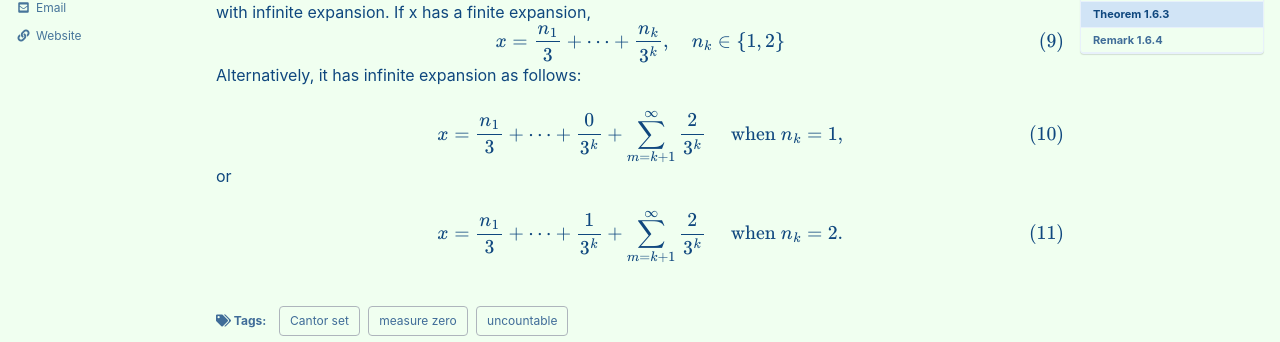
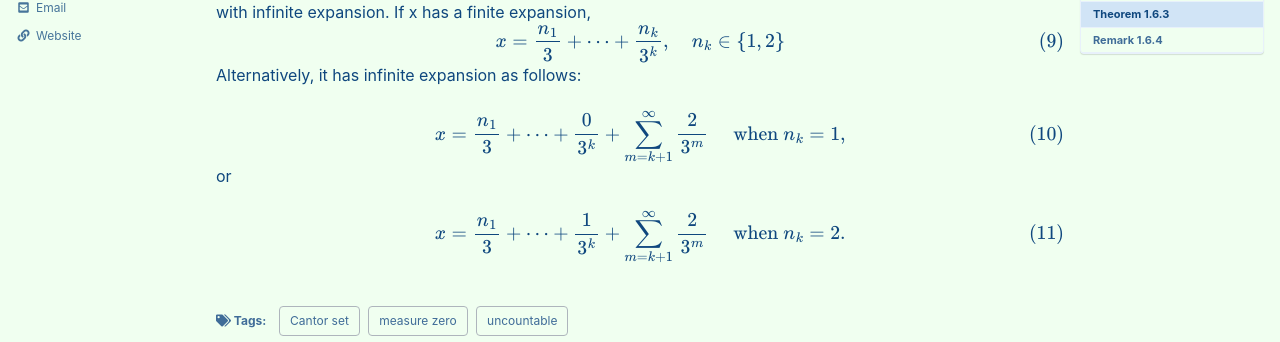
Before and after one commit to seanie12/blog, a Jekyll site: the page built from _posts/2021-01-30-Cantor-Set.md, in a window 1280 px wide and 900 px high, scrolled down 2509 px. Shown: the part 138-480 px from the top of the window. Built offline with Jekyll 4.4.1, drawn with Linux system fonts in a browser that asks for light colours; cached includes are drawn as plain includes; formulas are drawn with MathJax 3.

```diff
--- a/_posts/2021-01-30-Cantor-Set.md
+++ b/_posts/2021-01-30-Cantor-Set.md
@@ -162,13 +162,13 @@ Alternatively, it has infinite expansion as follows:
 
 $$
 \begin{align}
-x = \frac{n_1}{3} + \cdots + \frac{0}{3^k} + \sum_{m=k+1}^\infty \frac{2}{3^k} \quad \text{ when } n_k = 1,
+x = \frac{n_1}{3} + \cdots + \frac{0}{3^k} + \sum_{m=k+1}^\infty \frac{2}{3^m} \quad \text{ when } n_k = 1,
 \end{align}
 $$
 or
 
 $$
 \begin{align}
-x = \frac{n_1}{3} + \cdots + \frac{1}{3^k} + \sum_{m=k+1}^\infty \frac{2}{3^k} \quad \text{ when } n_k = 2.
+x = \frac{n_1}{3} + \cdots + \frac{1}{3^k} + \sum_{m=k+1}^\infty \frac{2}{3^m} \quad \text{ when } n_k = 2.
 \end{align}
 $$
```
